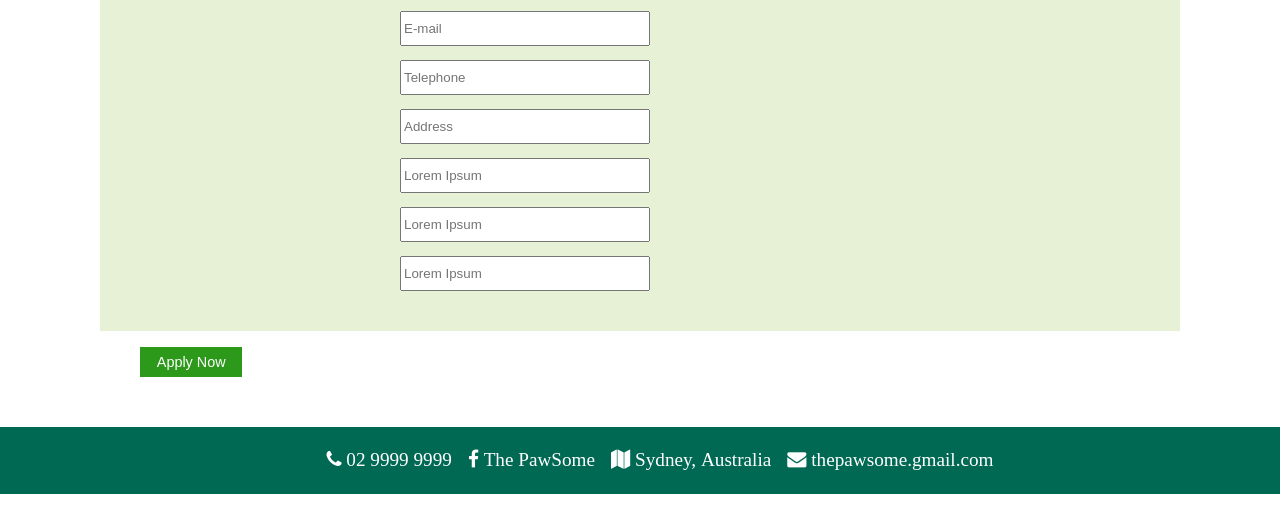
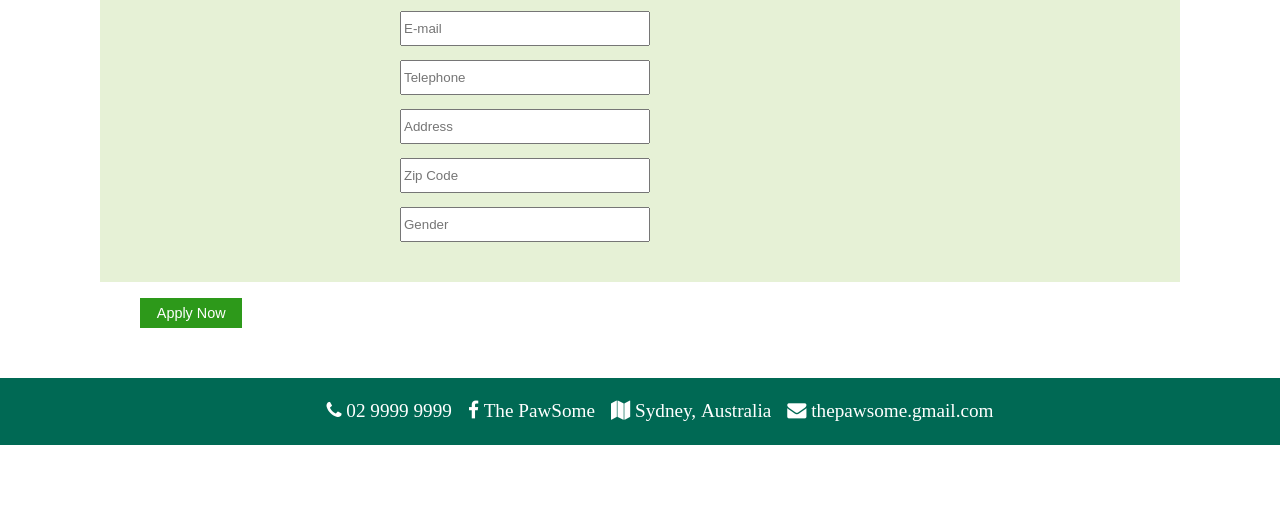
Before and after one commit to MaharjanSushant/pawstore, a plain HTML site: page Adoption.html in a window 1280 px wide. Shown: the part 266-798 px from the top of the page. Drawn offline with Linux system fonts and the light colour scheme; a web font is replaced by a local one.

Commit message:
fourth commit

```diff
--- a/Adoption.html
+++ b/Adoption.html
@@ -36,9 +36,8 @@
             <input type="email" id="email" placeholder="E-mail"><br>
             <input type="tel" id="telephone" placeholder="Telephone"><br>
             <input type="text" id="address" placeholder="Address"><br>
-            <input type="email" id="email" placeholder="Lorem Ipsum"><br>
-            <input type="tel" id="telephone" placeholder="Lorem Ipsum"><br>
-            <input type="text" id="address" placeholder="Lorem Ipsum"><br>
+            <input type="number" id="city" placeholder="Zip Code"><br>
+            <input type="text" id="gender" placeholder="Gender"><br>
         </form>
     </div>
 
--- a/css/style.css
+++ b/css/style.css
@@ -444,6 +444,18 @@ div.content.grid{
     margin-bottom: 10px;
 }
 
+#city{
+    width: 250px;
+    height: 35px;
+    margin-bottom: 10px;
+}
+
+#gender{
+    width: 250px;
+    height: 35px;
+    margin-bottom: 10px;
+}
+
 .form-btn{
     width: 8%;
     height: 30px;
```
Also changed, not shown: Profile.html (+6 -6 lines), index.html (+1 -1 lines), pet sitting.html (+1 -1 lines), images/fullwidth.jpg (added).
